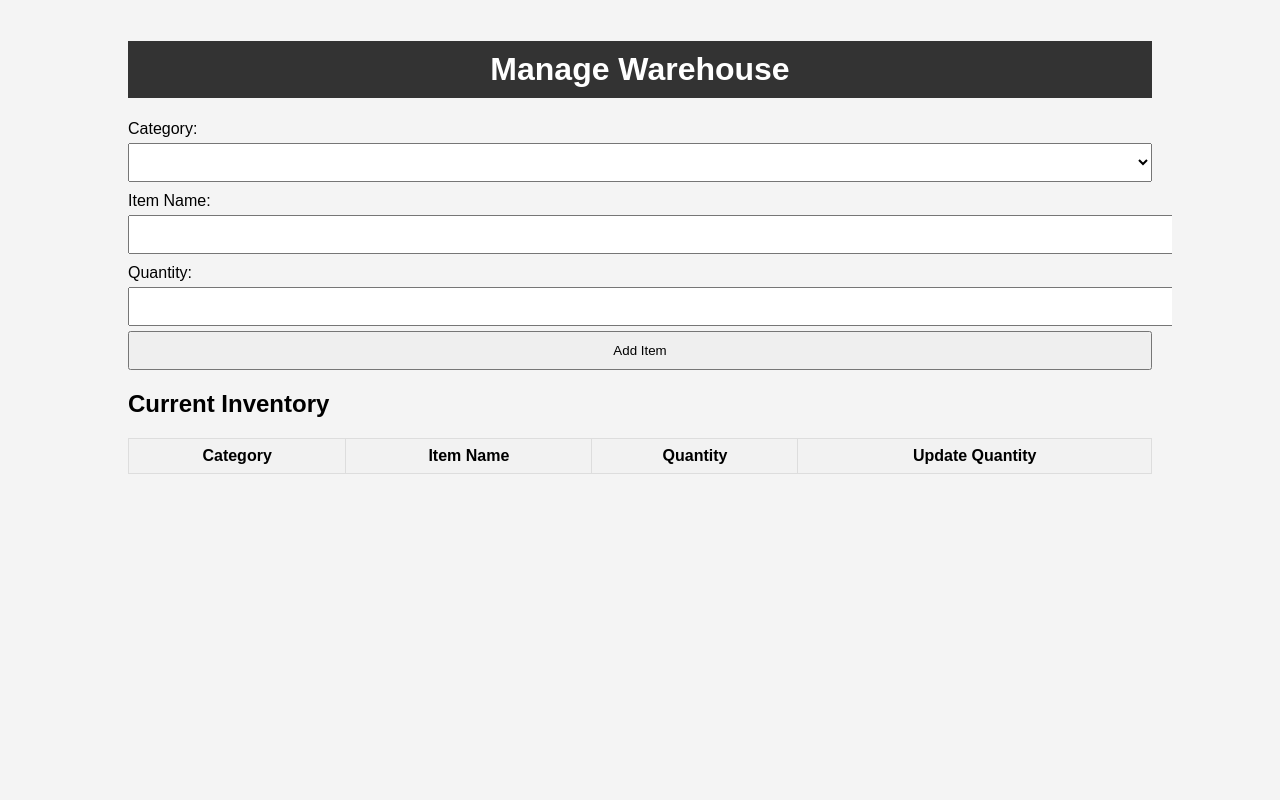
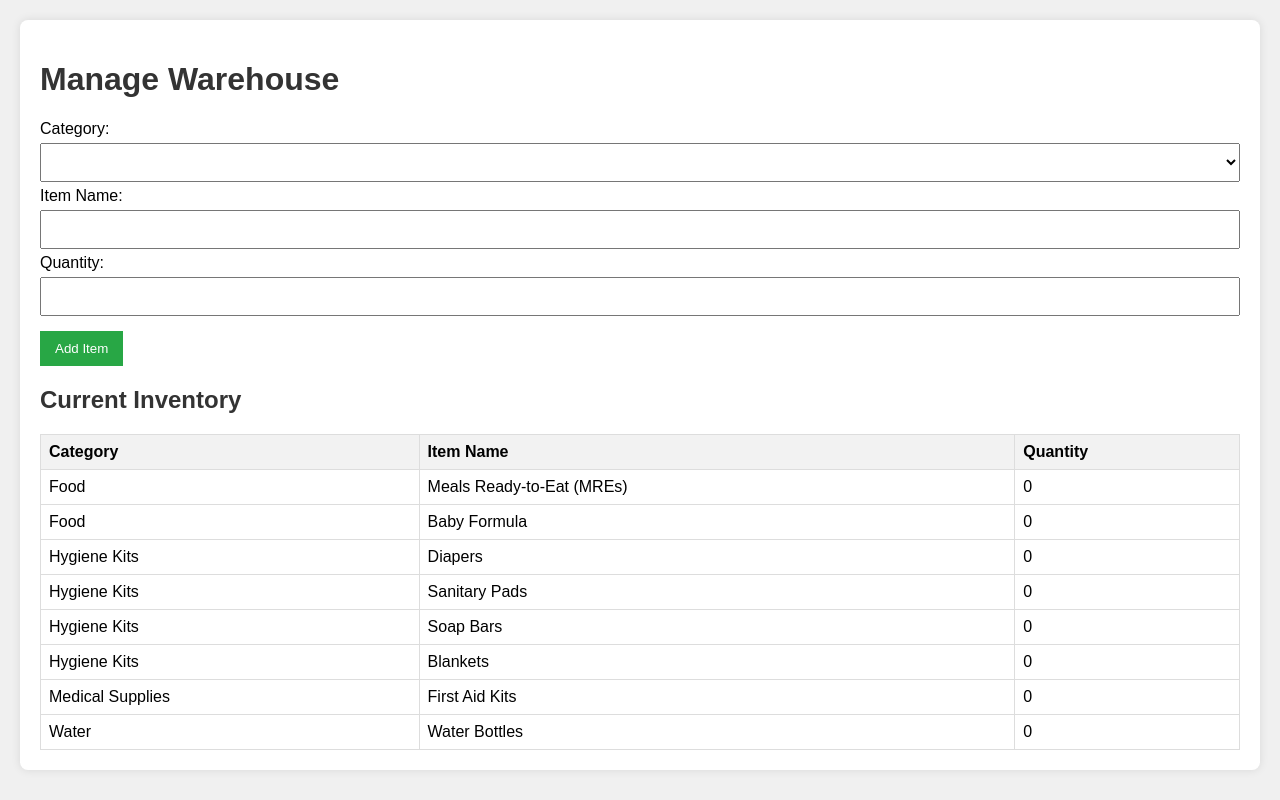
Before and after one commit to DimitrisDemos/web, a PHP site: page /manage_warehouse.html in a window 1280 px wide. Run offline with PHP 8.4, Linux system fonts and the light colour scheme; data comes from the database, SQL or seed files in the repository; lists and menus that the app fills with data are empty.

Commit message:
Add files via upload

```diff
--- a/css/manage_warehouse.css
+++ b/css/manage_warehouse.css
@@ -1,52 +1,59 @@
 body {
     font-family: Arial, sans-serif;
+    background-color: #f0f0f0;
     margin: 0;
-    padding: 0;
-    background-color: #f4f4f4;
+    padding: 20px;
 }
 
 .container {
-    width: 80%;
-    margin: auto;
-    overflow: hidden;
+    background-color: #ffffff;
     padding: 20px;
+    border-radius: 8px;
+    box-shadow: 0 0 10px rgba(0, 0, 0, 0.1);
 }
 
-h1 {
-    background-color: #333;
-    color: #fff;
-    padding: 10px 0;
-    text-align: center;
+h1, h2 {
+    color: #333333;
+}
+
+form {
+    margin-bottom: 20px;
+}
+
+input, select {
+    width: 100%;
+    padding: 10px;
+    margin: 5px 0;
+    box-sizing: border-box;
+}
+
+button {
+    padding: 10px 15px;
+    background-color: #28a745;
+    color: white;
+    border: none;
+    cursor: pointer;
+    margin-top: 10px;
+}
+
+button:hover {
+    background-color: #218838;
 }
 
 table {
     width: 100%;
     border-collapse: collapse;
-    margin-top: 20px;
+}
+
+table, th, td {
+    border: 1px solid #dddddd;
 }
 
 th, td {
-    border: 1px solid #ddd;
     padding: 8px;
-    text-align: center;
+    text-align: left;
 }
 
 th {
     background-color: #f2f2f2;
 }
-
-form {
-    margin: 20px 0;
-}
-
-label {
-    display: block;
-    margin: 10px 0 5px;
-}
-
-input, select, button {
-    padding: 10px;
-    margin: 5px 0;
-    display: block;
-    width: 100%;
-}
--- /dev/null
+++ b/fetch_inventory.php
@@ -0,0 +1,24 @@
+<?php
+include('config.php');
+
+// SQL query to fetch category name, item name, and quantity
+$sql = "
+    SELECT Categories.category_name, Items.item_name, Inventory.quantity
+    FROM Inventory
+    JOIN Items ON Inventory.item_id = Items.item_id
+    JOIN Categories ON Items.category_id = Categories.category_id
+";
+$result = $conn->query($sql);
+
+$inventory = [];
+if ($result->num_rows > 0) {
+    while ($row = $result->fetch_assoc()) {
+        $inventory[] = $row;
+    }
+}
+
+// Return the data as JSON
+echo json_encode($inventory);
+
+$conn->close();
+?>
--- a/home.html
+++ b/home.html
@@ -60,7 +60,7 @@
         <div class="container">
             <h2>Join Our Mission</h2>
             <p>Become a volunteer or donate to help us provide essential services to those in need.</p>
-            <a href="#" class="btn">Get Involved</a>
+            <a href="registration.html" class="btn">Get Involved</a>
         </div>
     </section>
 
--- a/login.html
+++ b/login.html
@@ -33,10 +33,10 @@
         </div>
     </section>
 
-    <footer>
+    <!-- <footer>
         <div class="container">
             <p>&copy; 2024 Rescue Management System. All rights reserved.</p>
         </div>
-    </footer>
+    </footer> -->
 </body>
 </html>
--- a/login.php
+++ b/login.php
@@ -33,6 +33,5 @@
         echo "Invalid username or password.";
     }
 
-    $stmt->close();
 }
 ?>
--- /dev/null
+++ b/manage_inventory.js
@@ -0,0 +1,60 @@
+document.addEventListener('DOMContentLoaded', () => {
+    loadInventory();
+
+    function loadInventory() {
+        fetch('fetch_inventory.php')
+            .then(response => response.json())
+            .then(data => {
+                const inventoryTable = document.getElementById('inventory-table').getElementsByTagName('tbody')[0];
+                inventoryTable.innerHTML = ''; // Clear any existing rows
+
+                data.forEach(item => {
+                    const row = inventoryTable.insertRow();
+
+                    const categoryCell = row.insertCell(0);
+                    categoryCell.textContent = item.category_name;
+
+                    const itemCell = row.insertCell(1);
+                    itemCell.textContent = item.item_name;
+
+                    const quantityCell = row.insertCell(2);
+                    quantityCell.textContent = item.quantity;
+                });
+            });
+    }
+
+    function loadCategories() {
+        fetch('fetch_categories.php')
+            .then(response => response.json())
+            .then(data => {
+                const categorySelect = document.getElementById('category_id');
+                categorySelect.innerHTML = ''; // Clear existing options
+
+                data.forEach(category => {
+                    const option = document.createElement('option');
+                    option.value = category.category_id;
+                    option.textContent = category.category_name;
+                    categorySelect.appendChild(option);
+                });
+            })
+            .catch(error => console.error('Error loading categories:', error));
+    }
+
+    document.getElementById('add-item-form').addEventListener('submit', function(e) {
+        e.preventDefault();
+
+        const formData = new FormData(this);
+
+        fetch('manage_warehouse.php', {
+            method: 'POST',
+            body: formData
+        })
+        .then(response => response.text())
+        .then(data => {
+            console.log('Form submitted:', data); // Debugging output
+            loadInventory(); // Reload the inventory table
+            this.reset(); // Clear the form
+        })
+        .catch(error => console.error('Error submitting form:', error));
+    });
+});
--- a/manage_warehouse.html
+++ b/manage_warehouse.html
@@ -9,7 +9,7 @@
 <body>
     <div class="container">
         <h1>Manage Warehouse</h1>
-        <form action="manage_warehouse.php" method="post">
+        <form id="add-item-form">
             <label for="category_id">Category:</label>
             <select id="category_id" name="category_id" required>
                 <!-- Options will be dynamically inserted by PHP -->
@@ -18,17 +18,29 @@
             <input type="text" id="item_name" name="item_name" required>
             <label for="quantity">Quantity:</label>
             <input type="number" id="quantity" name="quantity" required>
+            <button type="submit">Add Item</button>
+        </form>
+        <!--
+        <form action="manage_warehouse.php" method="post">
+            <label for="category_id">Category:</label>
+            <select id="category_id" name="category_id" required>
+
+            </select>
+            <label for="item_name">Item Name:</label>
+            <input type="text" id="item_name" name="item_name" required>
+            <label for="quantity">Quantity:</label>
+            <input type="number" id="quantity" name="quantity" required>
             <button type="submit" name="add_item">Add Item</button>
         </form>
-
+        -->
         <h2>Current Inventory</h2>
-        <table>
+        <table id="inventory-table">
             <thead>
                 <tr>
                     <th>Category</th>
                     <th>Item Name</th>
                     <th>Quantity</th>
-                    <th>Update Quantity</th>
+                   <!--<th>Update Quantity</th>-->
                 </tr>
             </thead>
             <tbody>
@@ -36,5 +48,6 @@
             </tbody>
         </table>
     </div>
+    <script src="manage_inventory.js"></script>
 </body>
 </html>
```
Also changed, not shown: fetch_categories.php (added, +18 -0 lines), manage_warehouse.php (+31 -3 lines).
